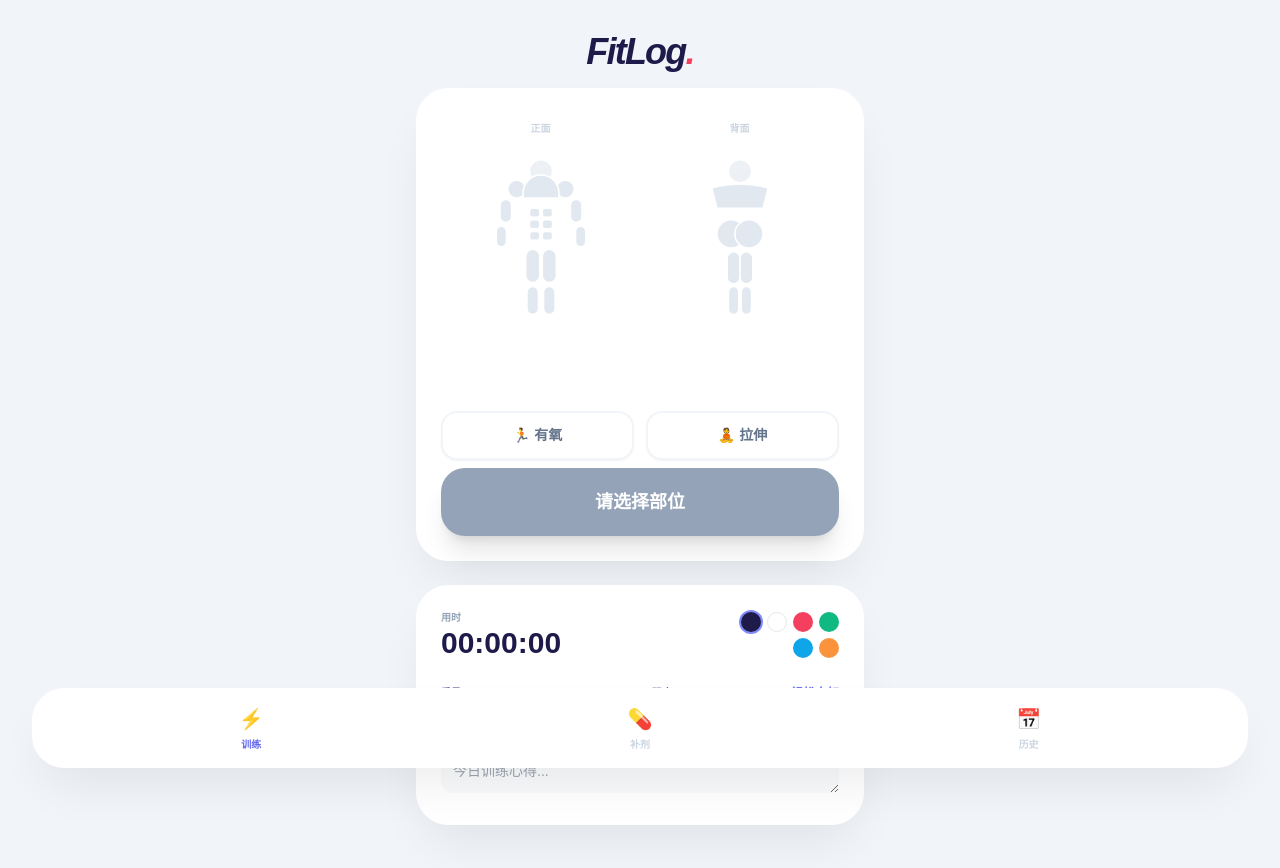
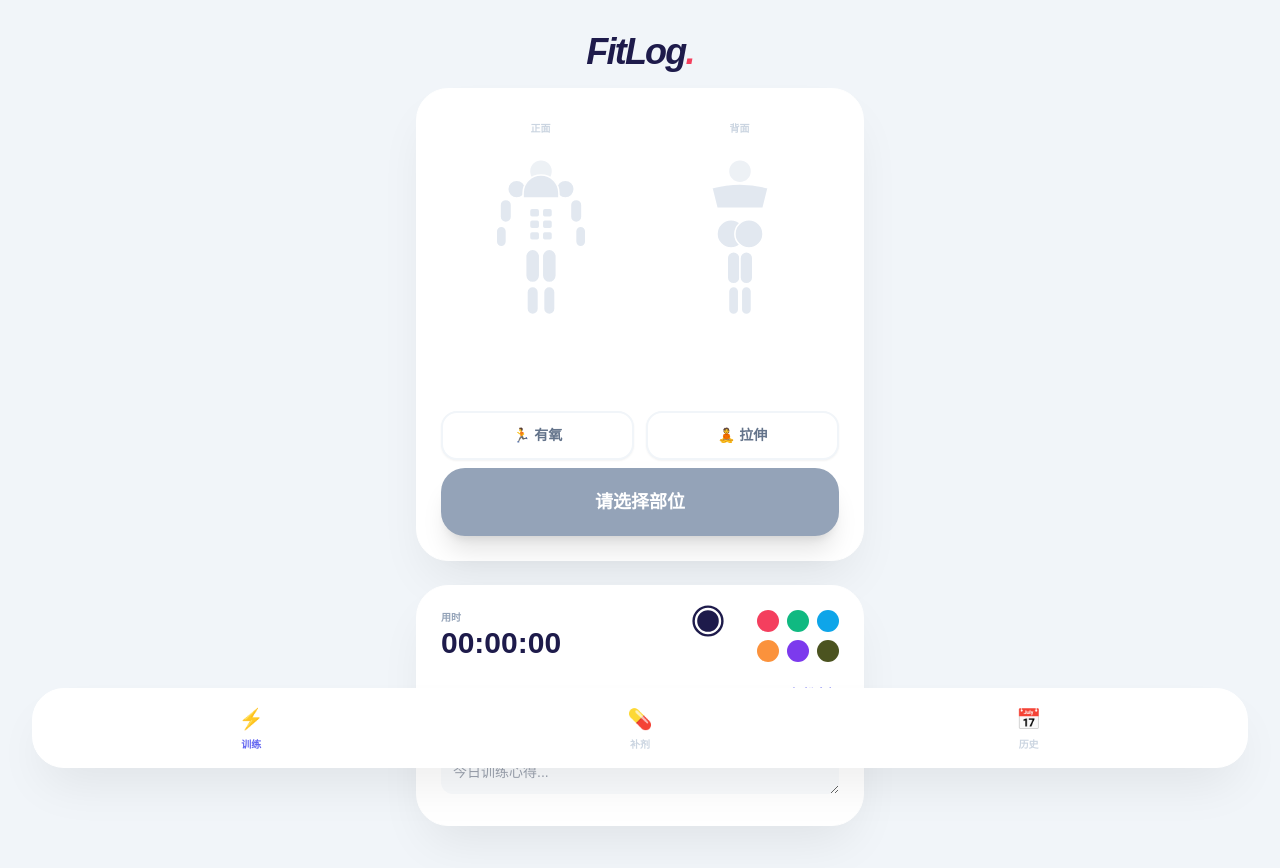
Before and after one commit to qlin017-source/fitlog, a plain HTML site: page index.html in a window 1280 px wide. Drawn offline with nearby package versions, Linux system fonts and the light colour scheme.

Commit message:
Update index.html

```diff
--- a/index.html
+++ b/index.html
@@ -63,6 +63,10 @@
         .supp-card.selected { border-color: var(--brand-main); background: #F8FAFF; }
 
         .streak-badge { background: linear-gradient(135deg, #FF6B6B 0%, #FF8E53 100%); color: white; padding: 10px 20px; border-radius: 20px; font-weight: 900; box-shadow: 0 4px 15px rgba(255, 107, 107, 0.3); }
+
+        /* 颜色选择器优化样式 */
+        .color-dot { width: 22px; height: 22px; border-radius: 50%; cursor: pointer; transition: all 0.2s; border: 2px solid transparent; }
+        .color-dot.selected { transform: scale(1.2); border-color: white; box-shadow: 0 0 0 2px currentColor; }
     </style>
 </head>
 <body>
@@ -133,13 +137,15 @@
             <section class="glass-card p-6 space-y-6 text-left">
                 <div class="flex justify-between items-center">
                     <div><p class="text-[10px] font-black text-slate-400 uppercase">用时</p><h3 class="text-3xl font-black tabular-nums" id="timer-display">00:00:00</h3></div>
-                    <div id="color-palette" class="flex flex-wrap justify-end gap-1.5" style="max-width:120px">
-                        <div class="w-5 h-5 rounded-full bg-indigo-950 ring-2 ring-indigo-400" data-color="#1E1B4B" onclick="selectColor(this)"></div>
-                        <div class="w-5 h-5 rounded-full bg-white border ring-1 ring-transparent" data-color="#FFFFFF" onclick="selectColor(this)"></div>
-                        <div class="w-5 h-5 rounded-full bg-rose-500 ring-1 ring-transparent" data-color="#F43F5E" onclick="selectColor(this)"></div>
-                        <div class="w-5 h-5 rounded-full bg-emerald-500 ring-1 ring-transparent" data-color="#10B981" onclick="selectColor(this)"></div>
-                        <div class="w-5 h-5 rounded-full bg-sky-500 ring-1 ring-transparent" data-color="#0EA5E9" onclick="selectColor(this)"></div>
-                        <div class="w-5 h-5 rounded-full bg-orange-400 ring-1 ring-transparent" data-color="#FB923C" onclick="selectColor(this)"></div>
+                    <div id="color-palette" class="flex flex-wrap justify-end gap-2" style="max-width:160px">
+                        <div class="color-dot bg-indigo-950 text-indigo-950 selected" data-color="#1E1B4B" onclick="selectColor(this)"></div>
+                        <div class="color-dot bg-white border text-white" data-color="#FFFFFF" onclick="selectColor(this)"></div>
+                        <div class="color-dot bg-rose-500 text-rose-500" data-color="#F43F5E" onclick="selectColor(this)"></div>
+                        <div class="color-dot bg-emerald-500 text-emerald-500" data-color="#10B981" onclick="selectColor(this)"></div>
+                        <div class="color-dot bg-sky-500 text-sky-500" data-color="#0EA5E9" onclick="selectColor(this)"></div>
+                        <div class="color-dot bg-orange-400 text-orange-400" data-color="#FB923C" onclick="selectColor(this)"></div>
+                        <div class="color-dot bg-violet-600 text-violet-600" data-color="#7C3AED" onclick="selectColor(this)"></div>
+                        <div class="color-dot" style="background-color:#4B5320; color:#4B5320;" data-color="#4B5320" onclick="selectColor(this)"></div>
                     </div>
                 </div>
                 <div class="grid grid-cols-2 gap-6">
@@ -238,7 +244,6 @@
             }
         }
 
-        // --- 连续打卡逻辑 ---
         function calculateStreak() {
             if (records.length === 0) {
                 document.getElementById('streak-count').innerText = '0';
@@ -271,7 +276,6 @@
             document.getElementById('streak-count').innerText = streak;
         }
 
-        // --- 复刻逻辑 ---
         function updateQuickRepeatUI() {
             const lastWorkout = [...records].reverse().find(r => r.type === 'workout');
             const container = document.getElementById('quick-repeat-container');
@@ -286,13 +290,11 @@
             const lastWorkout = [...records].reverse().find(r => r.type === 'workout');
             if (!lastWorkout) return;
 
-            // 清除当前选择
             selectedParts.clear();
             document.querySelectorAll('.muscle-slice').forEach(p => p.classList.remove('is-active'));
             document.getElementById('btn-cardio').classList.remove('active');
             document.getElementById('btn-stretch').classList.remove('active');
 
-            // 恢复部位
             const parts = lastWorkout.parts.split(' · ');
             parts.forEach(p => {
                 selectedParts.add(p);
@@ -303,12 +305,10 @@
                 }
             });
 
-            // 恢复重量
             const weightValue = parseInt(lastWorkout.weight);
             document.getElementById('weight-slider').value = weightValue;
             document.getElementById('weight-val').innerText = lastWorkout.weight;
 
-            // 恢复颜色
             const colorDiv = document.querySelector(`[data-color="${lastWorkout.color}"]`);
             if (colorDiv) selectColor(colorDiv);
 
@@ -316,10 +316,9 @@
             if (window.navigator.vibrate) window.navigator.vibrate(20);
         }
 
-        // --- 训练逻辑 ---
         function selectColor(el) {
-            document.querySelectorAll('#color-palette div').forEach(d => d.classList.remove('ring-indigo-400','ring-2','scale-110'));
-            el.classList.add('ring-indigo-400','ring-2','scale-110');
+            document.querySelectorAll('.color-dot').forEach(d => d.classList.remove('selected'));
+            el.classList.add('selected');
             selectedColor = el.getAttribute('data-color');
         }
 
@@ -391,7 +390,6 @@
             }
         };
 
-        // --- 补剂逻辑 ---
         function renderSupps() {
             const container = document.getElementById('supp-list');
             container.innerHTML = suppConfigs.map(s => `
```
